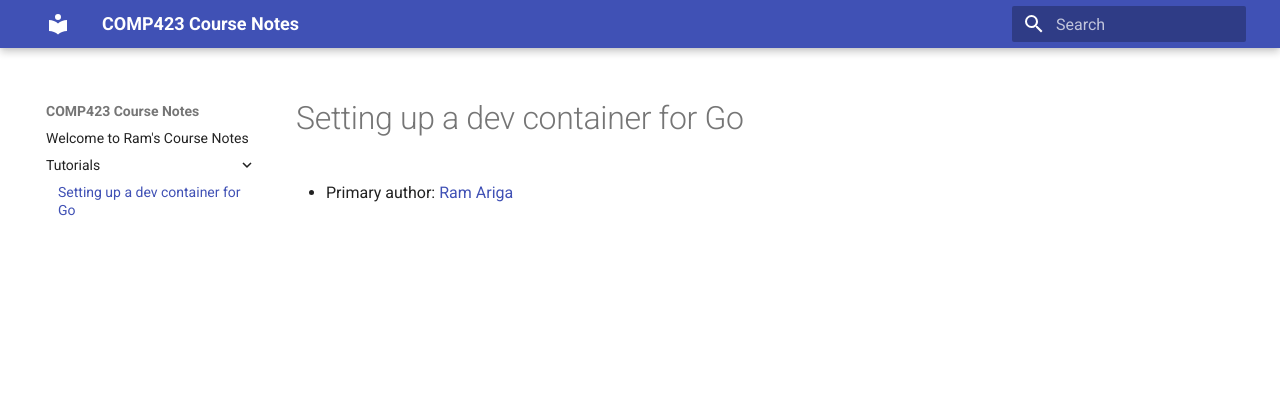
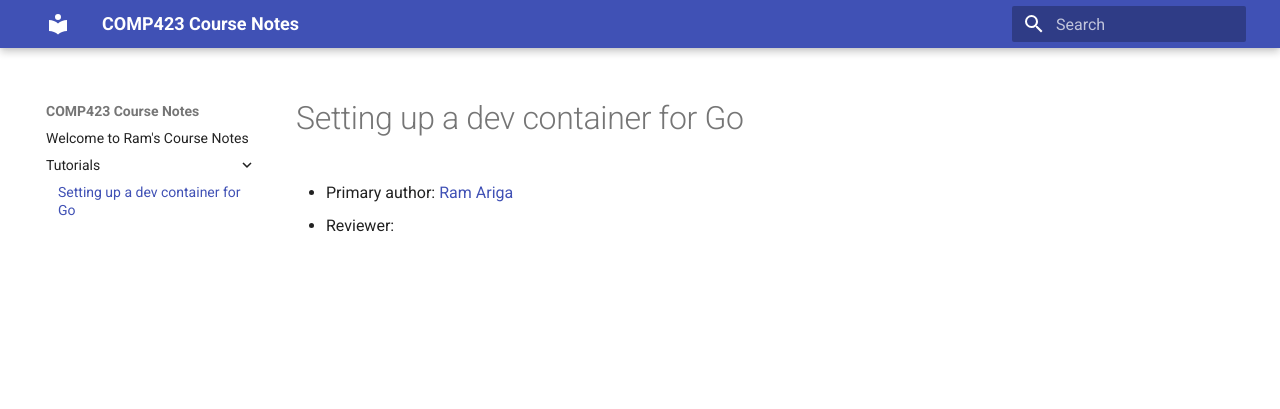
Before and after one commit to bariga04/comp423-course-notes, an MkDocs documentation site: the page built from docs/tutorials/go-setup.md, in a window 1280 px wide. Shown: the top 409 px of the page. Built offline with MkDocs 1.6.1 and Material for MkDocs 9.7.7, drawn with Linux system fonts in a browser that asks for light colours.

Commit message:
Added James as a reviewer

```diff
--- a/docs/tutorials/go-setup.md
+++ b/docs/tutorials/go-setup.md
@@ -1,3 +1,4 @@
 # Setting up a dev container for Go
 
 * Primary author: [Ram Ariga](https://github.com/bariga04)
+* Reviewer: [<James Masterson>](https://github.com/James-Masterson)
```
